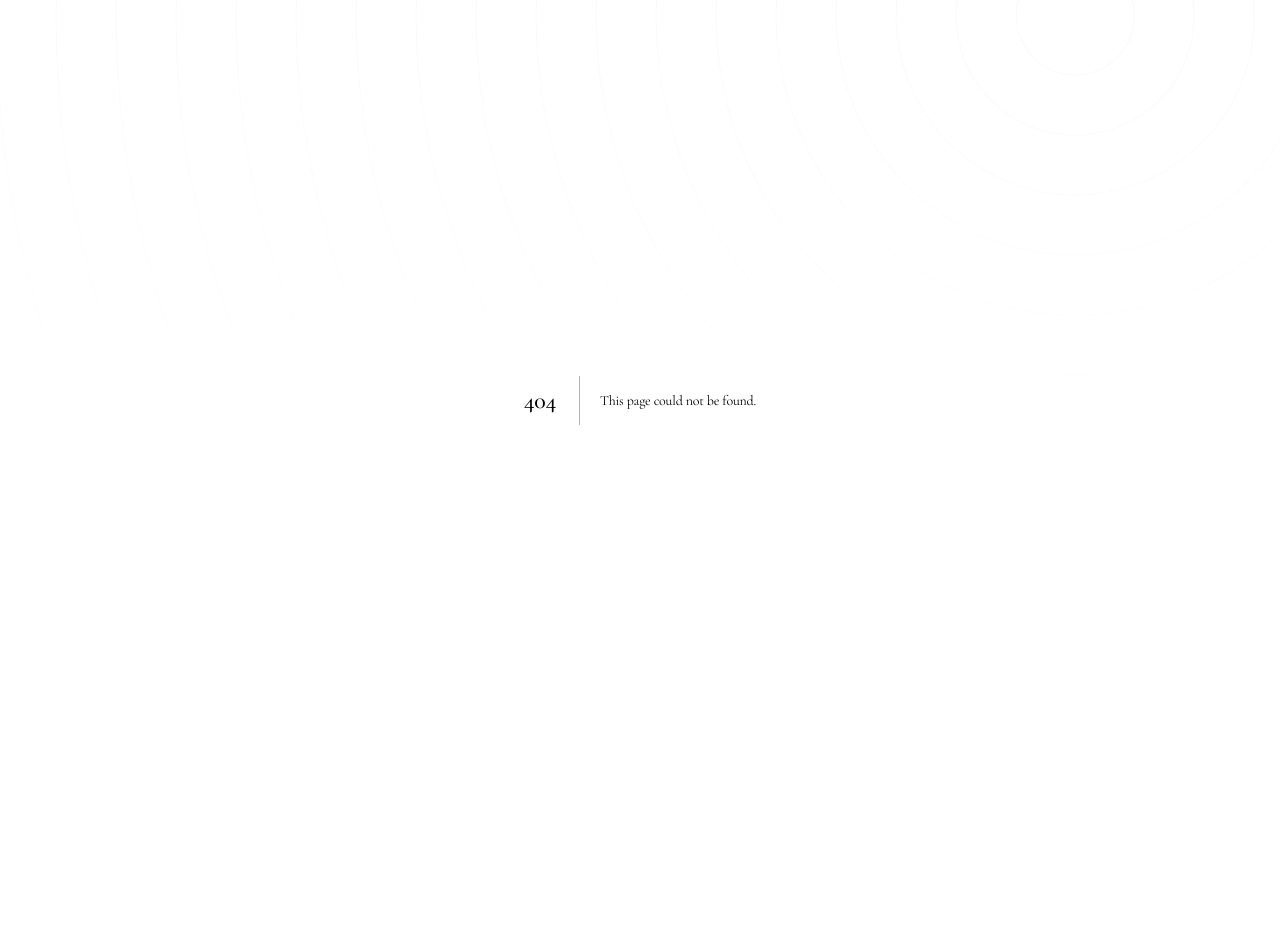
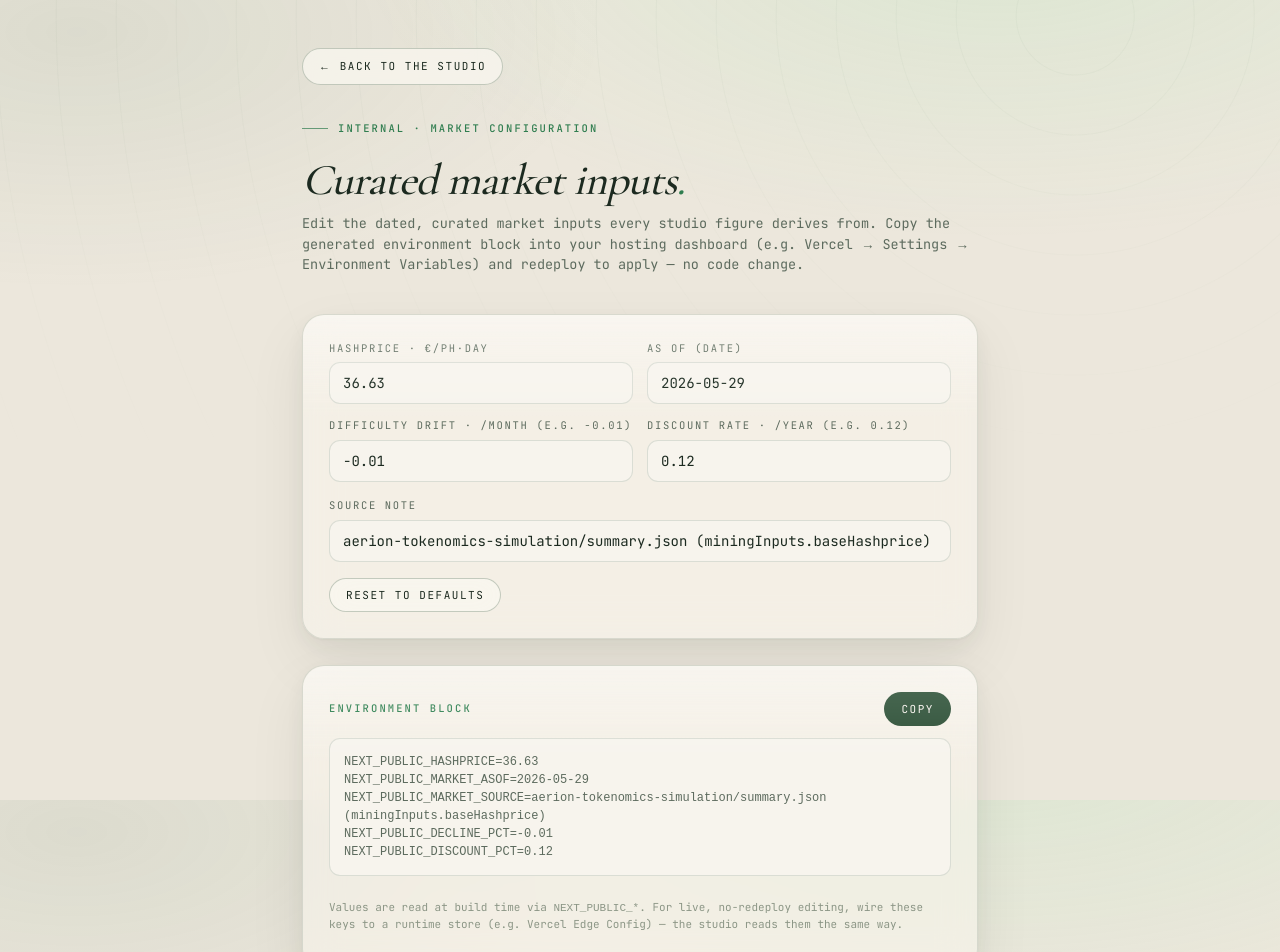
Before and after one commit to aeriontoken-tech/calculator, a Next.js app: page /admin in a window 1280 px wide. Before the commit this address had no page. Shown: the top 952 px of the page. Before the commit the page ends 800 px from the top, so only its background shows below. Built offline with nearby package versions, Linux system fonts and the light colour scheme.

Commit message:
feat(W3): env-configurable dated market inputs + /admin editor that generates the env block

```diff
--- /dev/null
+++ b/app/admin/page.tsx
@@ -0,0 +1,86 @@
+'use client';
+
+import { useMemo, useState } from 'react';
+import Link from 'next/link';
+import { ENV_KEYS, MARKET_DEFAULTS, getStudioMarket, type StudioMarket } from '@/lib/market';
+
+export default function AdminPage() {
+  const [m, setM] = useState<StudioMarket>(() => getStudioMarket());
+  const [copied, setCopied] = useState(false);
+  const set = (patch: Partial<StudioMarket>) => setM((prev) => ({ ...prev, ...patch }));
+
+  const envBlock = useMemo(
+    () =>
+      [
+        `${ENV_KEYS.hashprice}=${m.hashprice}`,
+        `${ENV_KEYS.asOf}=${m.asOf}`,
+        `${ENV_KEYS.source}=${m.source}`,
+        `${ENV_KEYS.declinePctMonthly}=${m.declinePctMonthly}`,
+        `${ENV_KEYS.discountAnnualPct}=${m.discountAnnualPct}`,
+      ].join('\n'),
+    [m],
+  );
+
+  const copy = async () => {
+    try {
+      await navigator.clipboard.writeText(envBlock);
+      setCopied(true);
+      setTimeout(() => setCopied(false), 1600);
+    } catch {
+      /* ignore */
+    }
+  };
+
+  // plain render function (NOT a nested component) so inputs don't remount / lose focus
+  const field = (label: string, k: keyof StudioMarket, step?: number, type: string = 'number') => (
+    <label style={{ display: 'grid', gap: 6 }}>
+      <span className="label">{label}</span>
+      <input
+        className="field-input"
+        type={type}
+        step={step}
+        value={String(m[k])}
+        onChange={(e) => set({ [k]: type === 'number' ? Number(e.target.value) : e.target.value } as Partial<StudioMarket>)}
+      />
+    </label>
+  );
+
+  return (
+    <main style={{ position: 'relative', zIndex: 1, maxWidth: 720, margin: '0 auto', padding: '48px 22px 90px', display: 'grid', gap: 26 }}>
+      <div>
+        <Link href="/" className="pill" style={{ textDecoration: 'none' }}>← Back to the studio</Link>
+      </div>
+      <header>
+        <p className="eyebrow">Internal · market configuration</p>
+        <h1 className="display" style={{ fontSize: 'clamp(30px, 4.4vw, 44px)', marginTop: 12 }}>Curated market inputs<span className="dot">.</span></h1>
+        <p className="muted" style={{ marginTop: 12, fontSize: 13.5 }}>
+          Edit the dated, curated market inputs every studio figure derives from. Copy the generated environment block into
+          your hosting dashboard (e.g. Vercel → Settings → Environment Variables) and redeploy to apply — no code change.
+        </p>
+      </header>
+
+      <section className="glass" style={{ padding: 26, display: 'grid', gap: 16 }}>
+        <div style={{ display: 'grid', gridTemplateColumns: '1fr 1fr', gap: 14 }}>
+          {field('Hashprice · €/PH·day', 'hashprice', 0.01)}
+          {field('As of (date)', 'asOf', undefined, 'text')}
+          {field('Difficulty drift · /month (e.g. -0.01)', 'declinePctMonthly', 0.005)}
+          {field('Discount rate · /year (e.g. 0.12)', 'discountAnnualPct', 0.01)}
+        </div>
+        {field('Source note', 'source', undefined, 'text')}
+        <button className="pill" style={{ width: 'fit-content' }} onClick={() => setM(MARKET_DEFAULTS)}>Reset to defaults</button>
+      </section>
+
+      <section className="glass" style={{ padding: 26, display: 'grid', gap: 12 }}>
+        <div style={{ display: 'flex', justifyContent: 'space-between', alignItems: 'center' }}>
+          <span className="eyebrow no-rule">Environment block</span>
+          <button className="pill pill-accent" onClick={copy}>{copied ? 'Copied' : 'Copy'}</button>
+        </div>
+        <pre className="meta" style={{ whiteSpace: 'pre-wrap', margin: 0, fontSize: 12, background: 'var(--paper-3)', padding: 14, borderRadius: 'var(--r-sm)', border: '1px solid var(--line)' }}>{envBlock}</pre>
+        <p className="faint" style={{ fontSize: 11 }}>
+          Values are read at build time via <code>NEXT_PUBLIC_*</code>. For live, no-redeploy editing, wire these keys to a
+          runtime store (e.g. Vercel Edge Config) — the studio reads them the same way.
+        </p>
+      </section>
+    </main>
+  );
+}
--- /dev/null
+++ b/lib/market.ts
@@ -0,0 +1,45 @@
+import { DEFAULT_MINING_PARAMETERS } from '@/packages/calc-engine';
+
+// Curated, dated market inputs. Overridable via environment variables (set in
+// the hosting dashboard) so ops can update them without touching code. The
+// /admin page edits these and generates the exact env block to paste.
+
+export interface StudioMarket {
+  hashprice: number;
+  asOf: string;
+  source: string;
+  declinePctMonthly: number;
+  discountAnnualPct: number;
+}
+
+export const ENV_KEYS: Record<keyof StudioMarket, string> = {
+  hashprice: 'NEXT_PUBLIC_HASHPRICE',
+  asOf: 'NEXT_PUBLIC_MARKET_ASOF',
+  source: 'NEXT_PUBLIC_MARKET_SOURCE',
+  declinePctMonthly: 'NEXT_PUBLIC_DECLINE_PCT',
+  discountAnnualPct: 'NEXT_PUBLIC_DISCOUNT_PCT',
+};
+
+export const MARKET_DEFAULTS: StudioMarket = {
+  hashprice: DEFAULT_MINING_PARAMETERS.hashprice,
+  asOf: DEFAULT_MINING_PARAMETERS.asOf,
+  source: DEFAULT_MINING_PARAMETERS.source,
+  declinePctMonthly: -0.01,
+  discountAnnualPct: 0.12,
+};
+
+function num(v: string | undefined, d: number): number {
+  if (v == null || v.trim() === '') return d;
+  const n = Number(v);
+  return Number.isFinite(n) ? n : d;
+}
+
+export function getStudioMarket(): StudioMarket {
+  return {
+    hashprice: num(process.env.NEXT_PUBLIC_HASHPRICE, MARKET_DEFAULTS.hashprice),
+    asOf: process.env.NEXT_PUBLIC_MARKET_ASOF || MARKET_DEFAULTS.asOf,
+    source: process.env.NEXT_PUBLIC_MARKET_SOURCE || MARKET_DEFAULTS.source,
+    declinePctMonthly: num(process.env.NEXT_PUBLIC_DECLINE_PCT, MARKET_DEFAULTS.declinePctMonthly),
+    discountAnnualPct: num(process.env.NEXT_PUBLIC_DISCOUNT_PCT, MARKET_DEFAULTS.discountAnnualPct),
+  };
+}
```
Also changed, not shown: components/studio/Studio.tsx (+8 -3 lines).
